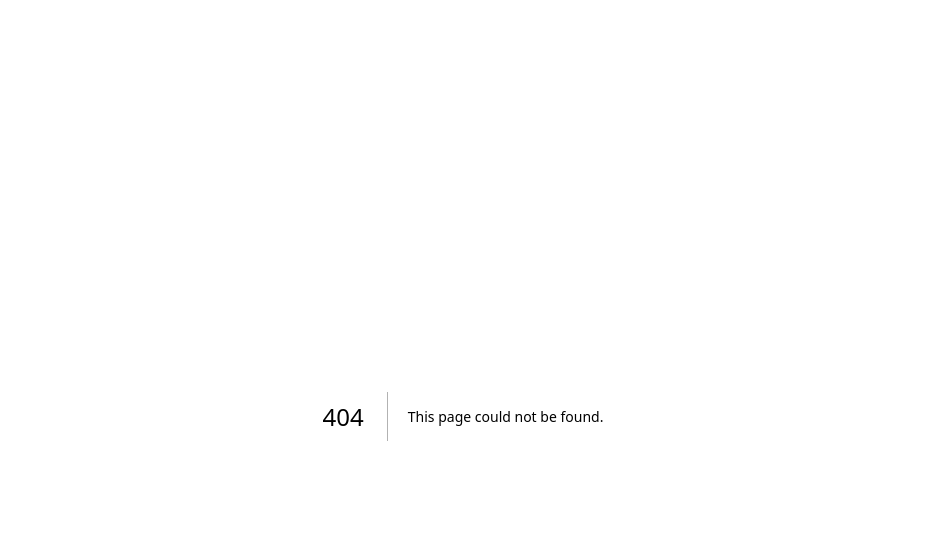
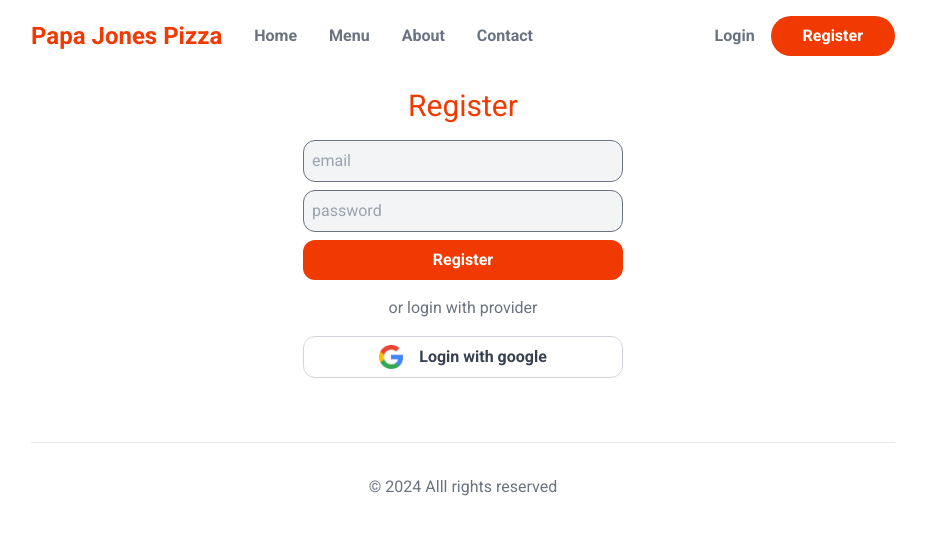
Before and after one commit to AjayVinjamuri013/food-ordering-app, a Next.js app: page /register in a window 1280 px wide. Before the commit this address had no page. Shown: the top 534 px of the page, without its empty margins (177-1103 px from the left). Built offline with nearby package versions, Linux system fonts and the light colour scheme.

Commit message:
Register page frontend done

```diff
--- a/src/app/Components/Layout/Header.js
+++ b/src/app/Components/Layout/Header.js
@@ -3,14 +3,17 @@
 export default function Header(){
     return (
     <header className="flex items-center justify-between">
-    <Link className="text-primary font-semibold text-2xl" href=""> Pizza</Link>
     <nav className="flex items-center gap-8 text-gray-500 font-semibold">
-      <Link href={''}>Home</Link>
+      <Link className="text-primary font-semibold text-2xl" href={"/"}>Papa Jones Pizza</Link>
+      <Link href={'/'}>Home</Link>
       <Link href={''}>Menu</Link>
       <Link href={''}>About</Link>
       <Link href={''}>Contact</Link>
-      <Link href={''} className="bg-primary rounded-full text-white px-8 py-2">
-        Login
+    </nav>
+    <nav className="flex items-center gap-4 text-gray-500 font-semibold">
+      <Link href={"/login"}>Login</Link>
+      <Link href={'/register'} className="bg-primary rounded-full text-white px-8 py-2">
+        Register
       </Link>
     </nav>
   </header>
--- a/src/app/Components/Layout/Hero.js
+++ b/src/app/Components/Layout/Hero.js
@@ -3,7 +3,7 @@
 
 export default function Hero(){
   return (
-    <section className="hero">
+    <section className="hero mt-4">
       <div className="py-12">
         <h1 className="text-4xl font-semibold">
           Everything <br/>
--- a/src/app/globals.css
+++ b/src/app/globals.css
@@ -6,3 +6,21 @@
   @apply grid;
   grid-template-columns: .4fr .6fr;
 }
+
+input[type="email"],
+input[type="password"],
+input[type="text"] {
+  @apply block w-full my-2 rounded-xl;
+  @apply block border p-2 border-gray-500 bg-gray-100;
+}
+
+/*  this is for default buttons */
+button{
+  @apply block w-full text-gray-700 font-semibold;
+  @apply border border-gray-300 rounded-xl py-2
+}
+
+/* this is for submit buttons */
+button[type="submit"], .submit{
+  @apply border-0 bg-primary text-white
+}
--- a/src/app/layout.js
+++ b/src/app/layout.js
@@ -1,5 +1,6 @@
 import { Roboto } from "next/font/google";
 import "./globals.css";
+import Header from "./Components/Layout/Header";
 
 const roboto = Roboto({ subsets: ["latin"], weight: ['400','500','700'] });
 
@@ -13,7 +14,11 @@
     <html lang="en">
       <body className={roboto.className}>
         <main className="max-w-4xl mx-auto p-4">
+          <Header/>
           {children}
+          <footer className="border-t p-8 text-center text-gray-500 mt-16">
+            &copy; 2024 Alll rights reserved
+          </footer>
         </main>
       </body>
     </html>
--- /dev/null
+++ b/src/app/login/page.js
@@ -0,0 +1,5 @@
+export default function LoginPage() {
+    return (
+        <div>Login</div>
+    )
+}
--- a/src/app/page.js
+++ b/src/app/page.js
@@ -22,9 +22,6 @@
         <a className="text-2xl" href="tel:+1234567890">+1 (234)567-8910</a>
       </div>
     </section>
-    <footer className="border-t p-8 text-center text-gray-500 mt-16">
-      &copy; 2024 Alll rights reserved
-    </footer>
   </>
   );
 }
--- /dev/null
+++ b/src/app/register/page.js
@@ -0,0 +1,21 @@
+import Image from "next/image";
+
+export default function RegisterPage(){
+  return(
+    <section className="mt-8">
+      <h1 className="text-center text-primary text-3xl mb-4">
+        Register
+      </h1>
+      <form className="block max-w-xs mx-auto">
+        <input type="email" placeholder="email"/>
+        <input type="password" placeholder="password"/>
+        <button type="submit">Register</button>
+        <div className="my-4 text-center text-gray-500">or login with provider</div>
+        <button className="flex gap-4  justify-center">
+          <Image src={"/google.png"} width={24} height={24}/>
+          Login with google
+        </button>
+      </form>
+    </section>
+  )
+}
```
Also changed, not shown: public/google.png (added).
